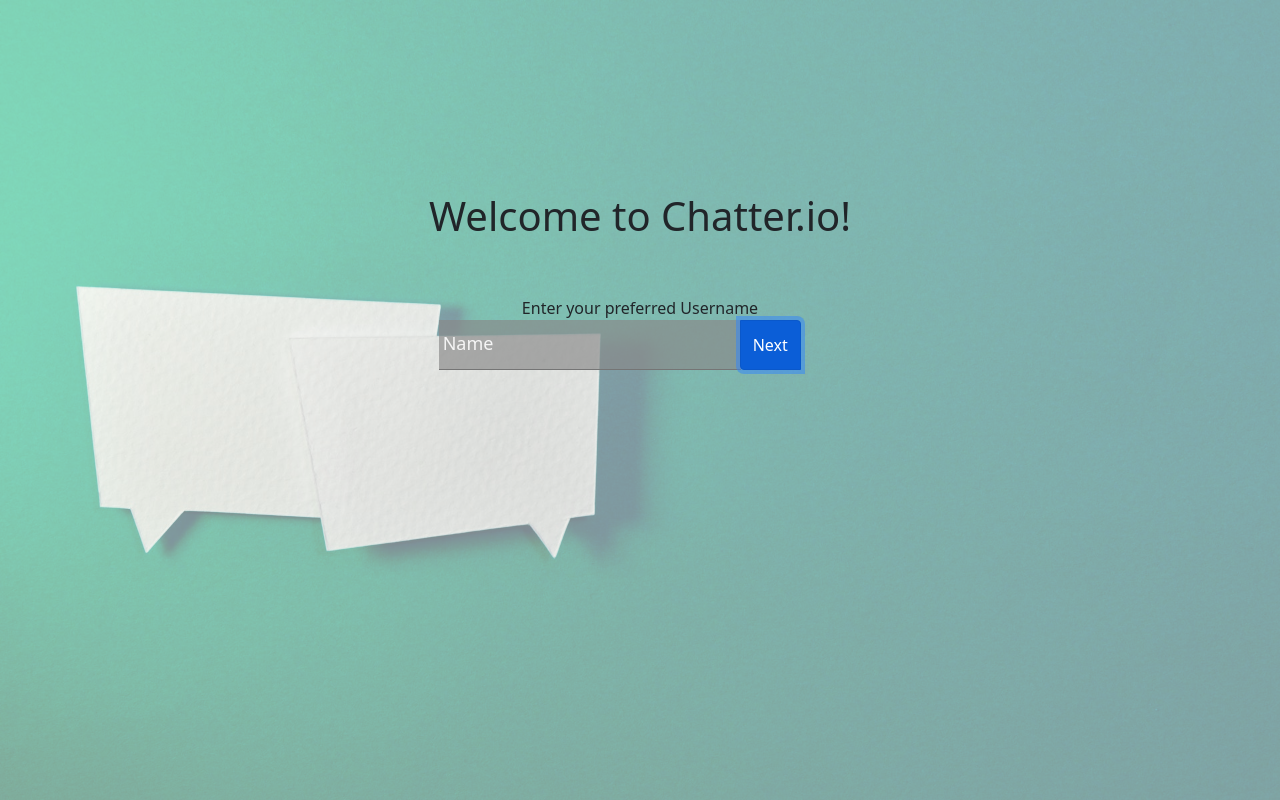
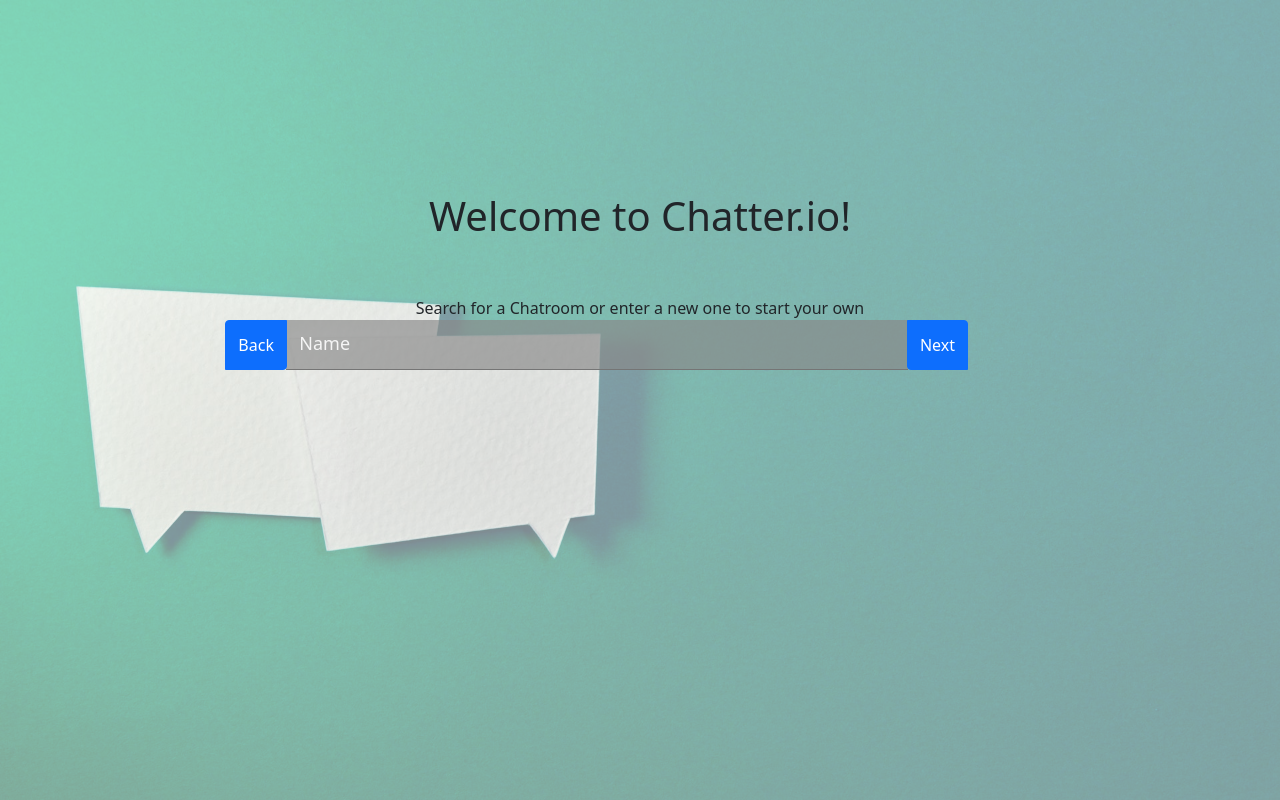
Before and after one commit to ajj-siraj/chatter-io-frontend, a React (Create React App) app: page / in a window 1280 px wide. Both pictures are taken after a click on the button "Next". Built offline with nearby package versions, Linux system fonts and the light colour scheme.

Commit message:
moved stage UI into separate component + managed stated with Context

```diff
--- a/src/Context.js
+++ b/src/Context.js
@@ -8,15 +8,16 @@ const StateProvider = ({ children }) => {
   const [state, dispatch] = useReducer((state, action) => {
     switch (action.type) {
       case Types.LOADING_START: {
-        return [{ ...state, isLoading: true }];
+        return  {...state, isLoading: true };
       }
 
       case Types.LOADING_DONE: {
-        return [{ ...state, isLoading: false }];
+        return  {...state, isLoading: false };
       }
 
+      //todo: fix this part to show both username and chatroom data
       case Types.SET_STAGE: {
-        return [{ ...state, stage: action.payload }];
+        return {...state, stage: {...action.payload} };
       }
 
       default:
--- a/src/components/Main.js
+++ b/src/components/Main.js
@@ -1,73 +1,9 @@
-import React, { useState, useRef, useEffect } from "react";
-import { Container, Row, Col, InputGroup, FormControl, Button } from "react-bootstrap";
-
-const StageOneInput = (props) => {
-
-  let inputRef = useRef(null);
-
-  useEffect(() => {
-    console.log(inputRef.value);
-  })
-
-  return(
-  <>
-    <Row>
-      <Col xs="12">Enter your preferred Username</Col>
-    </Row>
-    <Row className="d-flex justify-content-center stage-one">
-      <Col md="4">
-        <InputGroup className="group">
-          <input type="text" required ref={el => inputRef = el}/>
-          <InputGroup.Prepend>
-            <Button className="form-button-next" onClick={() => props.setStage(2, inputRef)}>
-              Next
-            </Button>
-          </InputGroup.Prepend>
-          <span className="highlight"></span>
-          <span className="bar"></span>
-          <label>Name</label>
-        </InputGroup>
-      </Col>
-    </Row>
-  </>
-);
-  }
-
-const StageTwoInput = (props) => (
-  <>
-    <Row>
-      <Col xs="12">Search for a Chatroom or enter a new one to start your own</Col>
-    </Row>
-    <Row className="d-flex justify-content-center stage-two">
-      <Col md="8">
-        <InputGroup className="group">
-          <InputGroup.Prepend>
-            <Button className="form-button-back" onClick={() => props.setStage(1)}>
-              Back
-            </Button>
-          </InputGroup.Prepend>
-          <input type="text" required />
-          <InputGroup.Prepend>
-            <Button className="form-button-next" onClick={() => props.setStage(3)}>
-              Next
-            </Button>
-          </InputGroup.Prepend>
-          <span className="highlight"></span>
-          <span className="bar"></span>
-          <label>Name</label>
-        </InputGroup>
-      </Col>
-    </Row>
-  </>
-);
+import React, { useState } from "react";
+import { Container, Row, Col, Button } from "react-bootstrap";
+import StageInput from "./StageInput";
 
 function Main() {
-  let [stage, setStageState] = useState(1);
 
-  const setStage = (e, n) => {
-    // console.log(n.target);
-    setStageState(1)
-  }
   return (
     <>
       <Container fluid className="main-container">
@@ -78,13 +14,7 @@ function Main() {
         </Row>
         <Row className="d-flex justify-content-center text-center">
           <Col>
-          {stage === 1 ? <StageOneInput setStage={setStage} /> : null}
-          {stage === 2 ? <StageTwoInput setStage={setStage} /> : null}
-          {stage === 3 ? (
-            <div>
-              Now we're at the final stage!<Button onClick={() => setStage(1)}>Back</Button>
-            </div>
-          ) : null}
+            <StageInput />
           </Col>
         </Row>
       </Container>
--- /dev/null
+++ b/src/components/StageInput.js
@@ -0,0 +1,83 @@
+import React, { useState, useContext, useEffect } from "react";
+import { Row, Col, InputGroup, Button } from "react-bootstrap";
+import { Ctx, Types } from "../Context";
+
+function StageInput(props) {
+  let [inp, setInp] = useState("");
+  let [stage, setStageState] = useState(1);
+  let ctx = useContext(Ctx);
+
+  const { dispatch } = ctx;
+
+  useEffect(() => {
+    console.log(ctx.state);
+  });
+
+  const setStage = (nextStage, data) => {
+    if (nextStage === 2) {
+      dispatch({ type: Types.SET_STAGE, payload: { username: data } });
+    } else if (nextStage === 3) {
+      dispatch({ type: Types.SET_STAGE, payload: { chatroom: data } });
+    }
+    setStageState(nextStage);
+  };
+
+  let stageInput;
+  let stageOne = (
+    <>
+      <Row>
+        <Col xs="12">Enter your preferred Username</Col>
+      </Row>
+      <Row className="d-flex justify-content-center stage-one">
+        <Col md="4">
+          <InputGroup className="group">
+            <input type="text" required value={inp} onChange={(e) => setInp(e.target.value)} />
+            <InputGroup.Prepend>
+              <Button className="form-button-next" onClick={() => setStage(2, inp)}>
+                Next
+              </Button>
+            </InputGroup.Prepend>
+            <span className="highlight"></span>
+            <span className="bar"></span>
+            <label>Name</label>
+          </InputGroup>
+        </Col>
+      </Row>
+    </>
+  );
+
+  let stageTwo = (
+    <>
+      <Row>
+        <Col xs="12">Search for a Chatroom or enter a new one to start your own</Col>
+      </Row>
+      <Row className="d-flex justify-content-center stage-two">
+        <Col md="8">
+          <InputGroup className="group">
+            <InputGroup.Prepend>
+              <Button className="form-button-back" onClick={() => setStage(1)}>
+                Back
+              </Button>
+            </InputGroup.Prepend>
+            <input type="text" required />
+            <InputGroup.Prepend>
+              <Button className="form-button-next" onClick={() => setStage(3)}>
+                Next
+              </Button>
+            </InputGroup.Prepend>
+            <span className="highlight"></span>
+            <span className="bar"></span>
+            <label>Name</label>
+          </InputGroup>
+        </Col>
+      </Row>
+    </>
+  );
+
+  if (stage === 1) stageInput = stageOne;
+  if (stage === 2) stageInput = stageTwo;
+
+  return <>{stageInput}</>;
+}
+
+export default StageInput;
--- a/src/css/App.css
+++ b/src/css/App.css
@@ -4,7 +4,7 @@ html {
 }
 
 .background{
-  height: 100vh;
+  height: 100%;
   position:absolute;
   top:0;
   left: 0;
```
Lines whose indentation alone changed are shown as unchanged.
